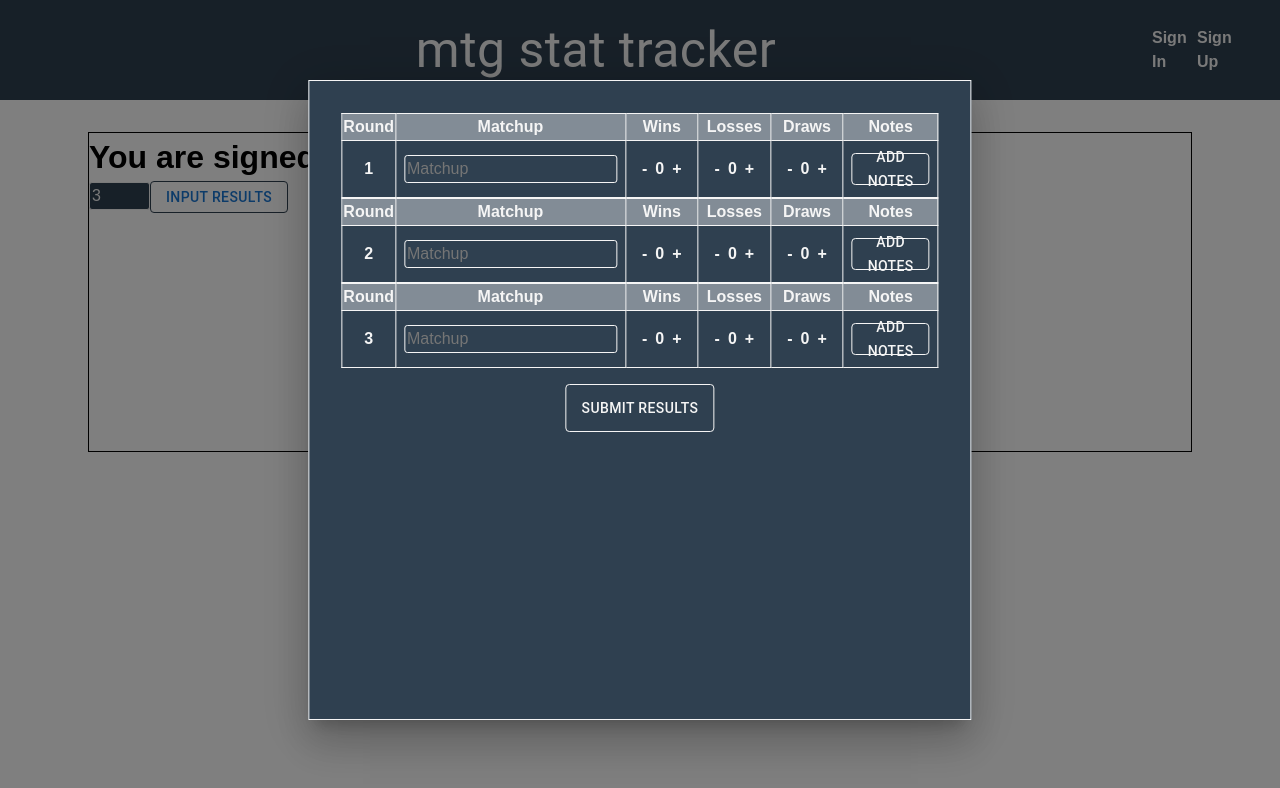
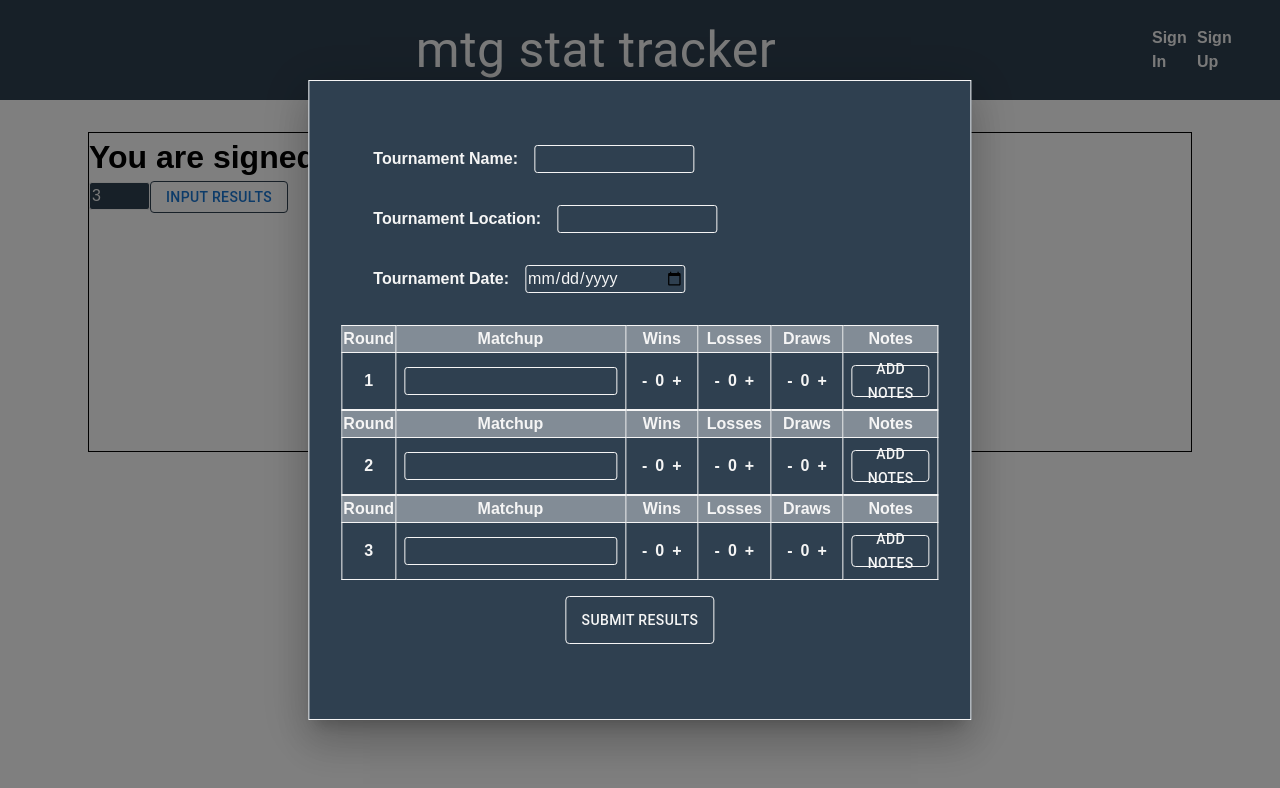
Before and after one commit to Brianjanes/mtg-stat-tracker, a React (Create React App) app in the folder client/: page /dashboard in a window 1280 px wide. Both pictures are taken after a click on the button "INPUT RESULTS". Shown: the top 788 px of the page. Built offline with nearby package versions, Linux system fonts and the light colour scheme; no server answers.

Commit message:
changed the data structure a little

```diff
--- a/client/src/App.css
+++ b/client/src/App.css
@@ -126,6 +126,27 @@
   font-weight: bolder;
   cursor: pointer;
 }
+.top-modal-div {
+  display: flex;
+  flex-direction: column;
+  color: whitesmoke;
+  justify-content: center;
+  align-items: flex-start;
+  margin: 1rem;
+}
+.top-modal-div input {
+  width: 10rem;
+}
+.top-modal-input {
+  display: flex;
+  justify-content: center;
+  align-items: center;
+  margin: 1rem;
+}
+.input-name {
+  padding-right: 1rem;
+  font-weight: bolder;
+}
 
 /* LANDING BUTTON DIV */
 .button-div {
--- a/client/src/components/RoundResultsTable.jsx
+++ b/client/src/components/RoundResultsTable.jsx
@@ -11,7 +11,6 @@
     losses: 0,
     draws: 0,
     notes: "",
-    date: new Date().toLocaleDateString(),
   });
 
   const [isModalOpen, setModalOpen] = useState(false);
@@ -62,6 +61,7 @@
   const memoizedOnRoundDataChange = useCallback(onRoundDataChange, []);
 
   const handleSaveNotes = (notes) => {
+    console.log(data);
     setData((prevData) => ({
       ...prevData,
       notes: notes,
@@ -100,7 +100,6 @@
                 value={data.matchup}
                 type="text"
                 onChange={(e) => onChangeInput(e)}
-                placeholder="Matchup"
               />
             </td>
             <td className="win-loss-draw">
--- a/client/src/routes/DashBoard.jsx
+++ b/client/src/routes/DashBoard.jsx
@@ -7,6 +7,9 @@
   const [showModal, setShowModal] = useState(false);
   const [numberOfRounds, setNumberOfRounds] = useState(3);
   const [tournamentData, setTournamentData] = useState([]);
+  const [tournamentName, setTournamentName] = useState("");
+  const [tournamentDate, setTournamentDate] = useState("");
+  const [tournamentLocation, setTournamentLocation] = useState("");
 
   const style = {
     position: "absolute",
@@ -44,13 +47,21 @@
   };
 
   const handleTournamentSubmit = () => {
+    const tournamentDetails = {
+      tournamentName,
+      tournamentDate,
+      tournamentLocation,
+    };
+
+    const updatedTournamentData = [tournamentDetails, ...tournamentData];
+
     fetch("/add-tournament", {
       method: "POST",
       headers: {
         Accept: "application/json",
         "Content-Type": "application/json",
       },
-      body: JSON.stringify({ tournamentData }),
+      body: JSON.stringify({ tournamentData: updatedTournamentData }),
     })
       .then((response) => response.json())
       .then((data) => {
@@ -94,6 +105,37 @@
 
           <Modal open={showModal} onClose={handleCloseModal}>
             <Box sx={style}>
+              <div className="top-modal-div">
+                <div className="top-modal-input">
+                  <span className="input-name">Tournament Name:</span>
+                  <input
+                    id="tournamentName"
+                    value={tournamentName}
+                    type="text"
+                    onChange={(e) => setTournamentName(e.target.value)}
+                  />
+                </div>
+                <div className="top-modal-input">
+                  <span className="input-name" placeholder="Location">
+                    Tournament Location:
+                  </span>
+                  <input
+                    id="tournamentLocation"
+                    value={tournamentLocation}
+                    type="text"
+                    onChange={(e) => setTournamentLocation(e.target.value)}
+                  />
+                </div>
+                <div className="top-modal-input">
+                  <span className="input-name">Tournament Date:</span>
+                  <input
+                    id="tournamentDate"
+                    value={tournamentDate}
+                    type="date"
+                    onChange={(e) => setTournamentDate(e.target.value)}
+                  />
+                </div>
+              </div>
               {Array.from({ length: numberOfRounds }, (_, index) => (
                 <RoundResultsTable
                   key={index}
```
